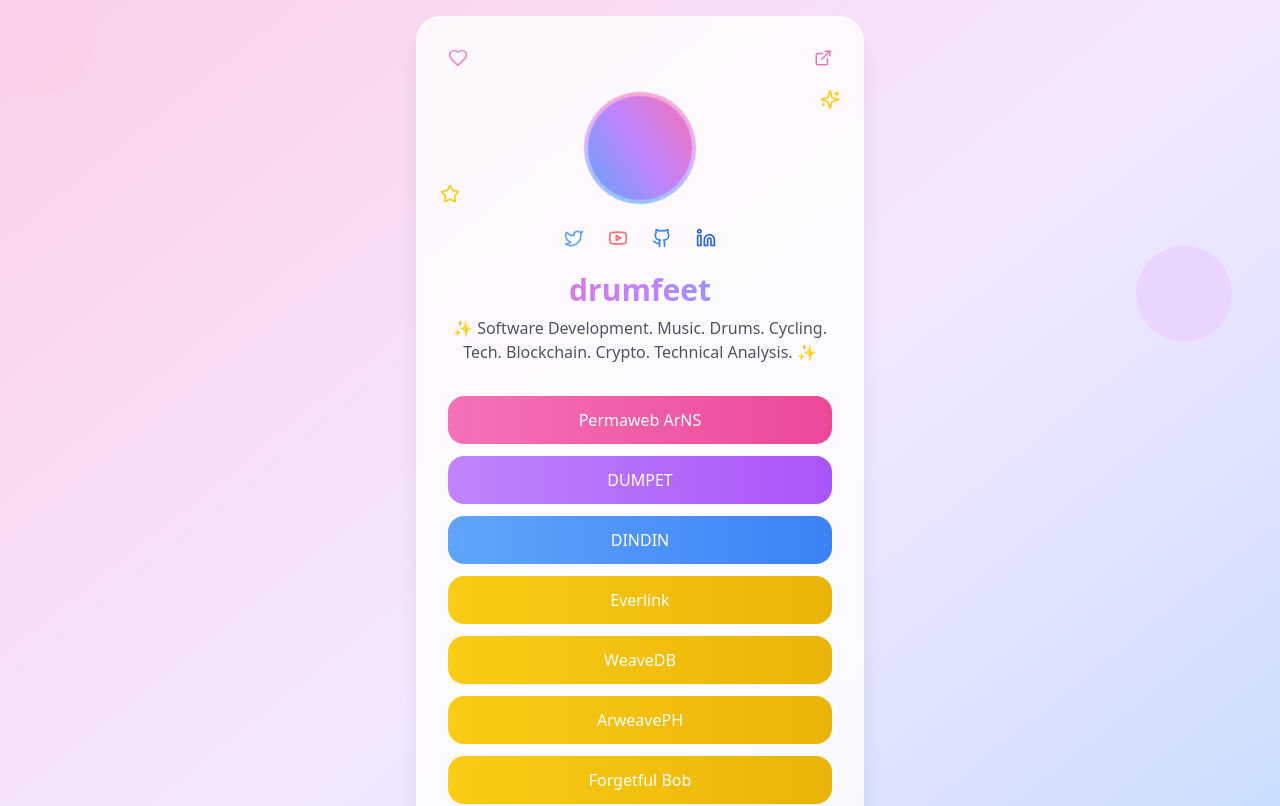
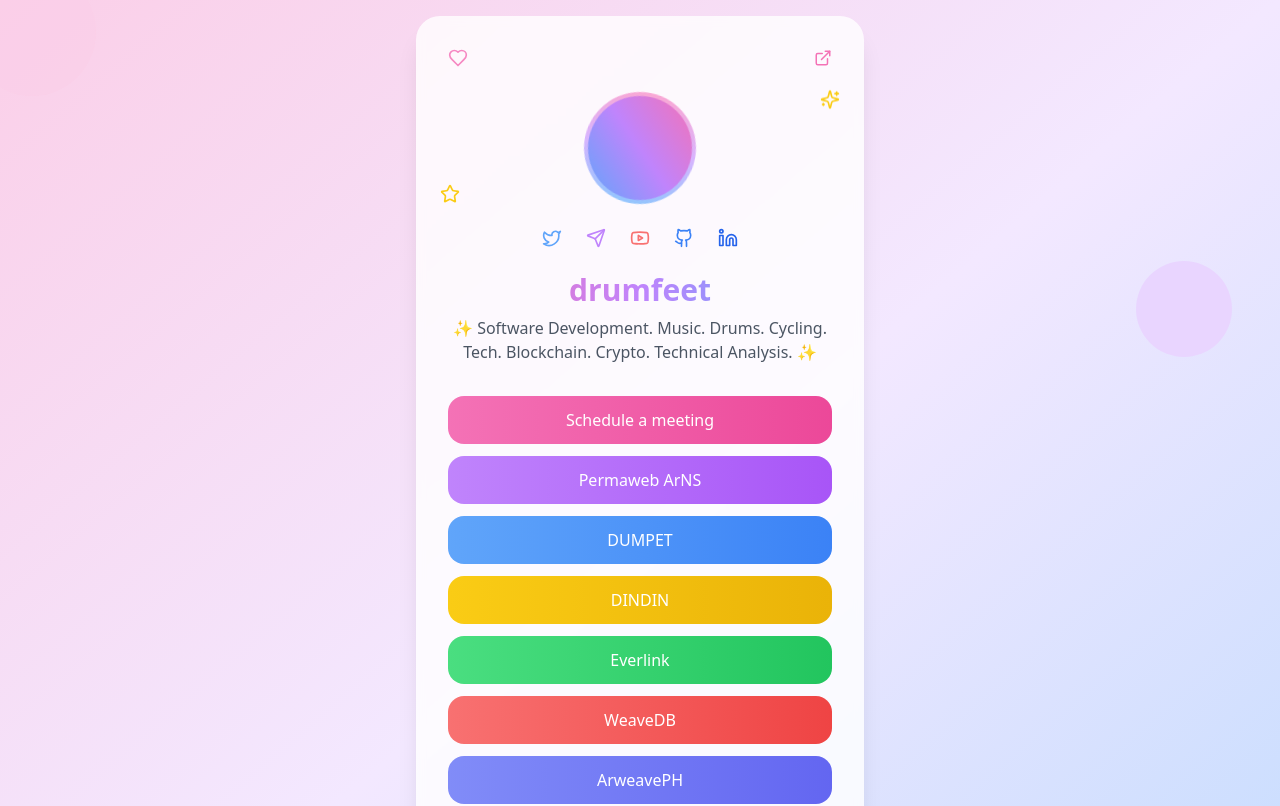
Before and after one commit to drumfeet/drumfeet-arns, a React (Vite) app in the folder app/: page / in a window 1280 px wide. Shown: the top 806 px of the page. Built offline with nearby package versions, Linux system fonts and the light colour scheme.

Commit message:
final page

```diff
--- a/app/src/App.jsx
+++ b/app/src/App.jsx
@@ -1,15 +1,51 @@
 import {
   Twitter,
   Youtube,
-  Instagram,
-  Facebook,
   Linkedin,
   ExternalLink,
   Heart,
   Star,
   Sparkles,
   Github,
+  Send,
 } from "lucide-react"
+
+const LINKS = [
+  { text: "Schedule a meeting", url: "https://calendly.com/drumfeet/30min" },
+  { text: "Permaweb ArNS", url: "https://drumfeet.arweave.dev" },
+  { text: "DUMPET", url: "https://dumpet.fun" },
+  { text: "DINDIN", url: "https://dindin.dumpet.fun" },
+  { text: "Everlink", url: "https://everlink.fun" },
+  { text: "WeaveDB", url: "https://github.com/weavedb" },
+  { text: "ArweavePH", url: "https://github.com/ArweavePH" },
+  {
+    text: "Forgetful Bob",
+    url: "https://open.spotify.com/artist/36cp7b4ZqNlAHnDmV0DMeq",
+  },
+  {
+    text: "Fizzles",
+    url: "https://open.spotify.com/artist/0Upodw08tSULrSx6MrBybj",
+  },
+  {
+    text: "Marssmarsshan",
+    url: "https://open.spotify.com/artist/7LrUyckRcDq8ziPFvsjgjG",
+  },
+]
+
+const GRADIENTS = [
+  "from-pink-400 to-pink-500",
+  "from-purple-400 to-purple-500",
+  "from-blue-400 to-blue-500",
+  "from-yellow-400 to-yellow-500",
+  "from-green-400 to-green-500",
+  "from-red-400 to-red-500",
+  "from-indigo-400 to-indigo-500",
+  "from-orange-400 to-orange-500",
+  "from-teal-400 to-teal-500",
+  "from-cyan-400 to-cyan-500",
+  "from-rose-400 to-rose-500",
+  "from-emerald-400 to-emerald-500",
+]
 
 function App() {
   return (
@@ -26,7 +62,13 @@
         {/* Share Button with Heart */}
         <div className="flex justify-between items-center mb-4 sm:mb-6">
           <Heart className="text-pink-400 animate-pulse" size={20} />
-          <button className="text-pink-400 hover:text-pink-500 transition-colors">
+          <button
+            className="text-pink-400 hover:text-pink-500 transition-colors"
+            onClick={() => {
+              navigator.clipboard.writeText(window.location.href)
+              // You might want to add a toast notification here to inform the user that the value has been copied
+            }}
+          >
             <ExternalLink size={18} />
           </button>
         </div>
@@ -48,22 +90,56 @@
 
         {/* Social Media Icons */}
         <div className="flex justify-center gap-4 sm:gap-6 mb-4 sm:mb-6">
+          <a
+            href="https://x.com/drumfeet"
+            target="_blank"
+            rel="noopener noreferrer"
+          >
             <Twitter
               size={20}
               className="text-blue-400 hover:scale-125 transition-transform cursor-pointer"
             />
+          </a>
+          <a
+            href="https://t.me/drumfeet"
+            target="_blank"
+            rel="noopener noreferrer"
+          >
+            <Send
+              size={20}
+              className="text-purple-400 hover:scale-125 transition-transform cursor-pointer"
+            />
+          </a>
+          <a
+            href="https://youtube.com/@drumfeet"
+            target="_blank"
+            rel="noopener noreferrer"
+          >
             <Youtube
               size={20}
               className="text-red-400 hover:scale-125 transition-transform cursor-pointer"
             />
+          </a>
+          <a
+            href="https://github.com/drumfeet"
+            target="_blank"
+            rel="noopener noreferrer"
+          >
             <Github
               size={20}
               className="text-blue-500 hover:scale-125 transition-transform cursor-pointer"
             />
+          </a>
+          <a
+            href="https://www.linkedin.com/in/ethanronoelsalazar"
+            target="_blank"
+            rel="noopener noreferrer"
+          >
             <Linkedin
               size={20}
               className="text-blue-600 hover:scale-125 transition-transform cursor-pointer"
             />
+          </a>
         </div>
 
         {/* Title and Description */}
@@ -79,43 +155,14 @@
 
         {/* Links */}
         <div className="space-y-2 sm:space-y-3">
-          {[
-            {
-              text: "Permaweb ArNS",
-              url: "https://drumfeet.arweave.dev",
-            },
-            { text: "DUMPET", url: "https://dumpet.fun" },
-            { text: "DINDIN", url: "https://dindin.dumpet.fun" },
-            { text: "Everlink", url: "https://everlink.fun" },
-            { text: "WeaveDB", url: "https://github.com/weavedb" },
-            { text: "ArweavePH", url: "https://github.com/ArweavePH" },
-            {
-              text: "Forgetful Bob",
-              url: "https://open.spotify.com/artist/36cp7b4ZqNlAHnDmV0DMeq?si=GJ18Z9l8Triz_afYX2VGsA",
-            },
-            {
-              text: "Fizzles",
-              url: "https://open.spotify.com/artist/0Upodw08tSULrSx6MrBybj?si=nwenRmRFTgakiHWREyaW8g",
-            },
-            {
-              text: "Marssmarsshan",
-              url: "https://open.spotify.com/artist/7LrUyckRcDq8ziPFvsjgjG?si=YAWJtAH-TD2dUAPRbd5qXQ",
-            },
-          ].map(({ text, url }, index) => (
+          {LINKS.map(({ text, url }, index) => (
             <a
               key={text}
               href={url}
               target="_blank"
               rel="noopener noreferrer"
-              className={`block text-white py-2.5 sm:py-3 px-4 sm:px-6 rounded-xl sm:rounded-2xl text-center transition-all hover:scale-105 hover:shadow-lg text-sm sm:text-base
-                ${
-                  index === 0
-                    ? "bg-gradient-to-r from-pink-400 to-pink-500"
-                    : index === 1
-                    ? "bg-gradient-to-r from-purple-400 to-purple-500"
-                    : index === 2
-                    ? "bg-gradient-to-r from-blue-400 to-blue-500"
-                    : "bg-gradient-to-r from-yellow-400 to-yellow-500"
+              className={`block text-white py-2.5 sm:py-3 px-4 sm:px-6 rounded-xl sm:rounded-2xl text-center transition-all hover:scale-105 hover:shadow-lg text-sm sm:text-base bg-gradient-to-r ${
+                GRADIENTS[index % GRADIENTS.length]
               }`}
             >
               {text}
```
Lines whose indentation alone changed are shown as unchanged.
